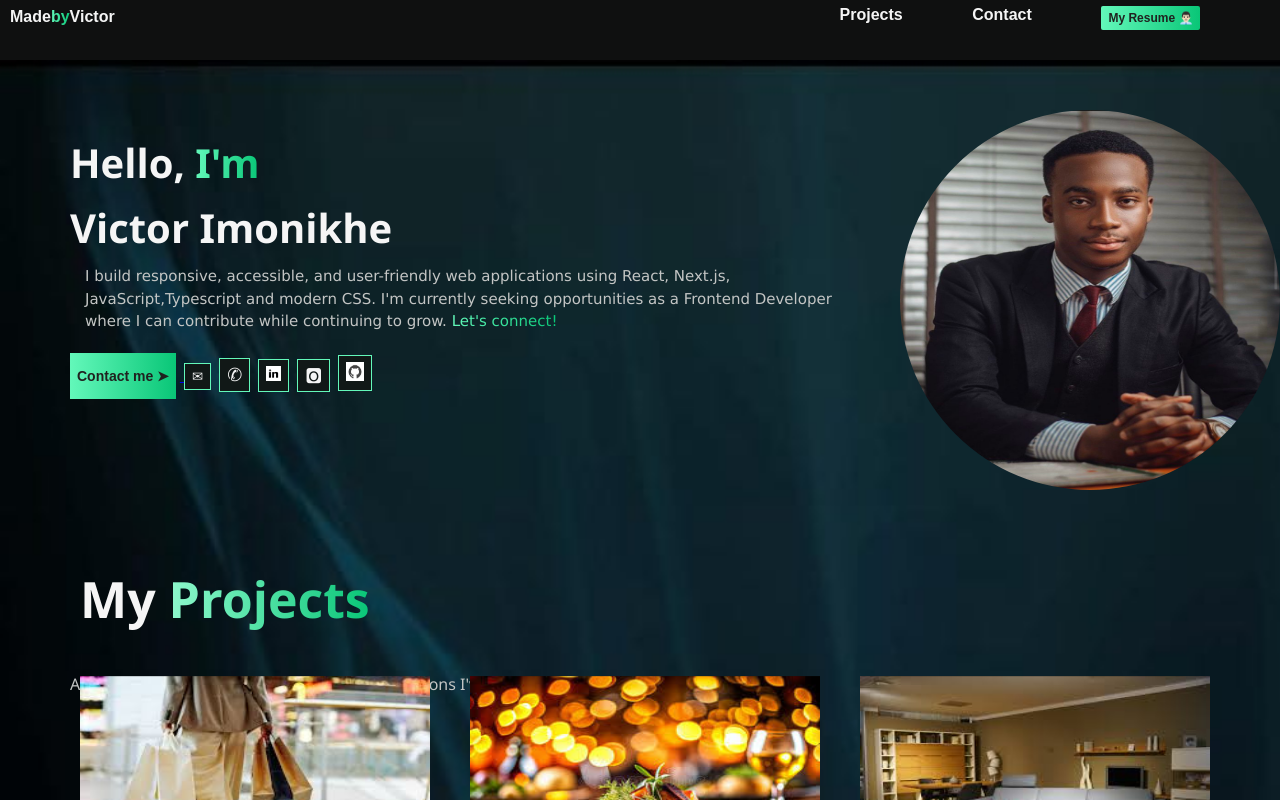
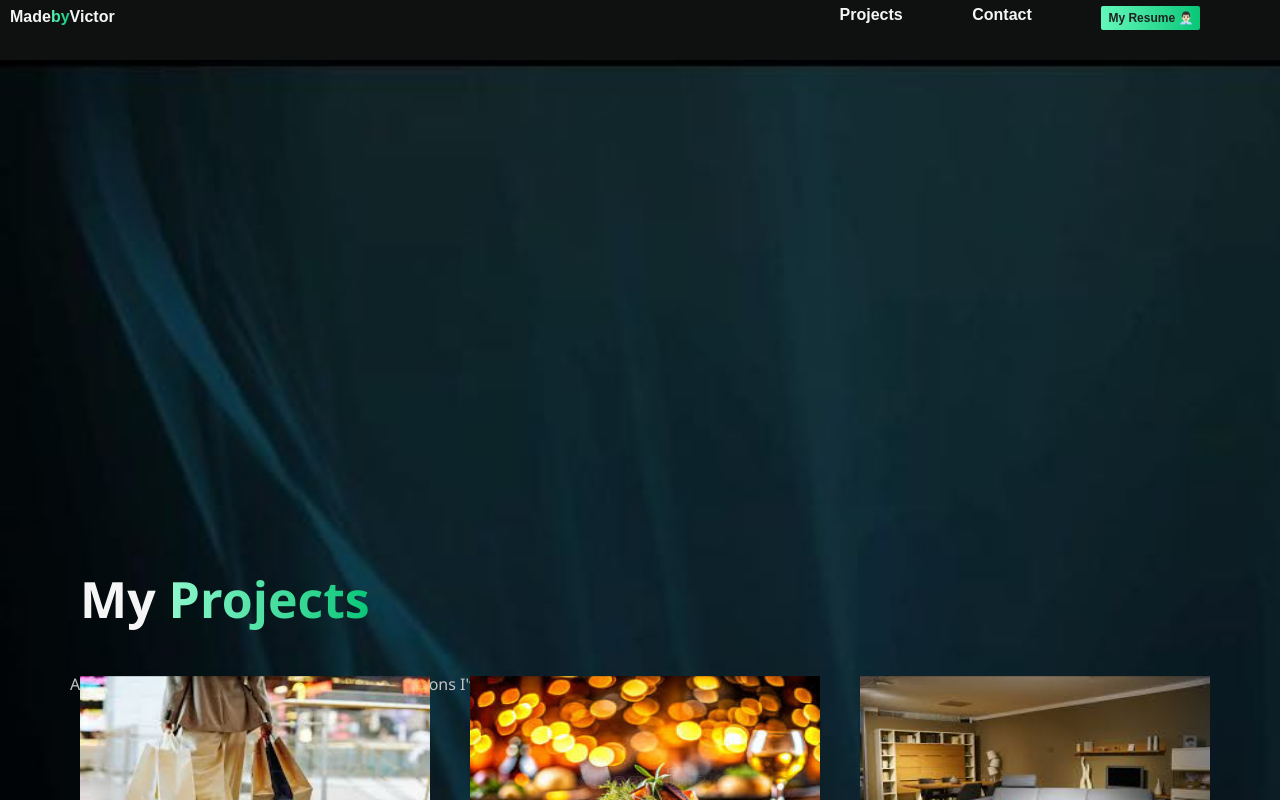
Before and after one commit to vimonikhe/my-page, a Next.js app: page / in a window 1280 px wide. Shown: the top 800 px of the page. Built offline with nearby package versions, Linux system fonts and the light colour scheme.

Commit message:
my page update

```diff
--- a/app/page.module.css
+++ b/app/page.module.css
@@ -103,6 +103,20 @@ body {
   margin: 25px 0px 10px 0px;
   text-align: center;
   color: whitesmoke;
+  opacity: 0;
+  transform: translateY(40px);
+  animation: slideUp 0.8s ease-out forwards;
+  animation-delay: 2s;
+}
+@keyframes slideUp {
+  from {
+    opacity: 0;
+    transform: translateY(40px);
+  }
+  to {
+    opacity: 1;
+    transform: translateY(0);
+  }
 }
 .im {
   background: linear-gradient(to right, rgb(99, 248, 186), rgb(9, 198, 119));
@@ -115,6 +129,10 @@ body {
   font-weight: 800;
   text-align: center;
   color: whitesmoke;
+  opacity: 0;
+  transform: translateY(40px);
+  animation: slideUp 0.8s ease-out forwards;
+  animation-delay: 2s;
 }
 .introduction {
   padding: 10px 5px 0px 5px;
@@ -124,6 +142,10 @@ body {
   line-height: 1.6;
   text-align: center;
   color: rgb(195, 197, 196);
+  opacity: 0;
+  transform: translateY(40px);
+  animation: slideUp 0.8s ease-out forwards;
+  animation-delay: 2s;
 }
 .connect {
   background: linear-gradient(to right, rgb(99, 248, 186), rgb(9, 198, 119));
@@ -135,6 +157,10 @@ body {
   padding: 20px 0px 0px 0px;
   text-align: center;
   column-gap: 5;
+  opacity: 0;
+  transform: translateY(40px);
+  animation: slideUp 0.8s ease-out forwards;
+  animation-delay: 2.2s;
 }
 .contactme {
   background: linear-gradient(to right, rgb(99, 248, 186), rgb(9, 198, 119));
@@ -642,7 +668,22 @@ body {
   .herosectionandimage {
     display: flex;
     justify-content: space-between;
+    opacity: 0;
+    transform: translateY(40px);
+    animation: slideUp 0.8s ease-out forwards;
+    animation-delay: 2s;
   }
+  @keyframes slideUp {
+    from {
+      opacity: 0;
+      transform: translateY(40px);
+    }
+    to {
+      opacity: 1;
+      transform: translateY(0);
+    }
+  }
+
   .herosection {
     color: whitesmoke;
     margin: 0 0 0 50px;
```
